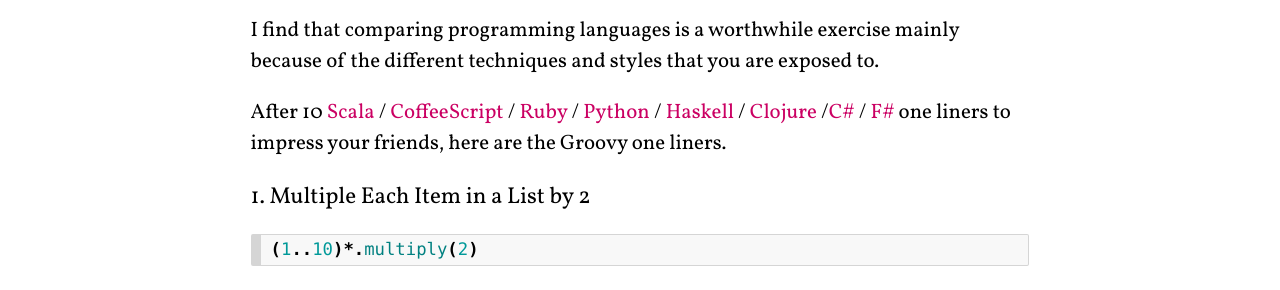
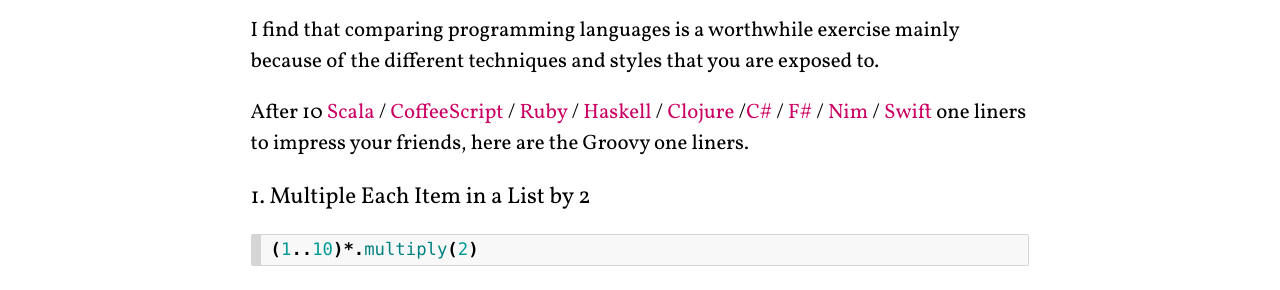
Before and after one commit to arturoherrero/arturoherrero.com, a Jekyll site: the page built from _articles/2011-06-04-10-groovy-one-liners-to-impress-your-friends.md, in a window 1280 px wide. Shown: the part 215-505 px from the top of the page. Built offline with Jekyll 4.4.1, drawn with Linux system fonts in a browser that asks for light colours.

Commit message:
Remove broken link + More languages

```diff
--- a/_articles/2011-06-04-10-groovy-one-liners-to-impress-your-friends.md
+++ b/_articles/2011-06-04-10-groovy-one-liners-to-impress-your-friends.md
@@ -9,8 +9,9 @@
 because of the different techniques and styles that you are exposed to.
 
 After 10 [Scala]{:target="_blank"} / [CoffeeScript]{:target="_blank"} /
-[Ruby]{:target="_blank"} / [Python]{:target="_blank"} / [Haskell]{:target="_blank"}
+[Ruby]{:target="_blank"} / [Haskell]{:target="_blank"}
 / [Clojure]{:target="_blank"} /[C#]{:target="_blank"} / [F#]{:target="_blank"}
+/ [Nim]{:target="_blank"} / [Swift]{:target="_blank"}
 one liners to impress your friends, here are the Groovy one liners.
 
 #### 1. Multiple Each Item in a List by 2
@@ -93,11 +94,10 @@
 [Scala]: https://gist.github.com/mkaz/d11f8f08719d6d27bab5
 [CoffeeScript]: http://ricardo.cc/2011/06/02/10-CoffeeScript-One-Liners-to-Impress-Your-Friends.html
 [Ruby]: http://programmingzen.com/2011/06/02/10-ruby-one-liners-to-impress-your-friends/
-[Python]: http://codeblog.dhananjaynene.com/2011/06/10-python-one-liners-to-impress-your-friends/
 [Haskell]: http://blog.fogus.me/2011/06/03/10-haskell-one-liners-to-impress-your-friends/
 [Clojure]: https://gist.github.com/klang/1007697
 [C#]: https://gist.github.com/1004837
 [F#]: http://willwhim.wpengine.com/2011/06/02/fsharp-one-liners-to-impress-your-friends/
-
+[Nim]: https://ubergarm.com/article/archive/archive-ten-nim-one-liners/
+[Swift]: https://www.uraimo.com/2016/01/06/10-Swift-One-Liners-To-Impress-Your-Friends/
 [Gpars]: http://www.gpars.org/
-[Groovy Prime Numbers]: http://www.thejavajar.com/2009/05/11/groovy-prime-numbers/
```
